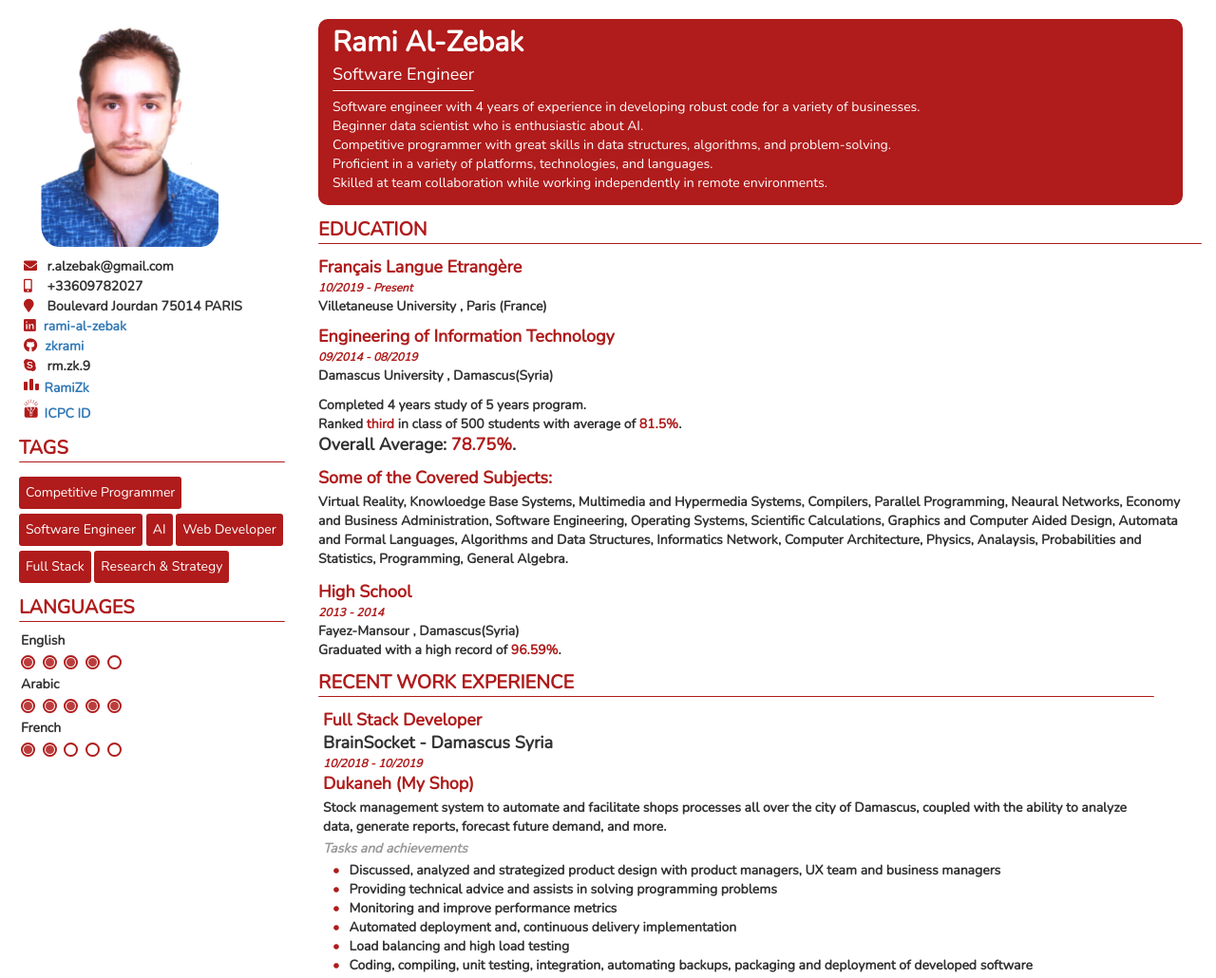
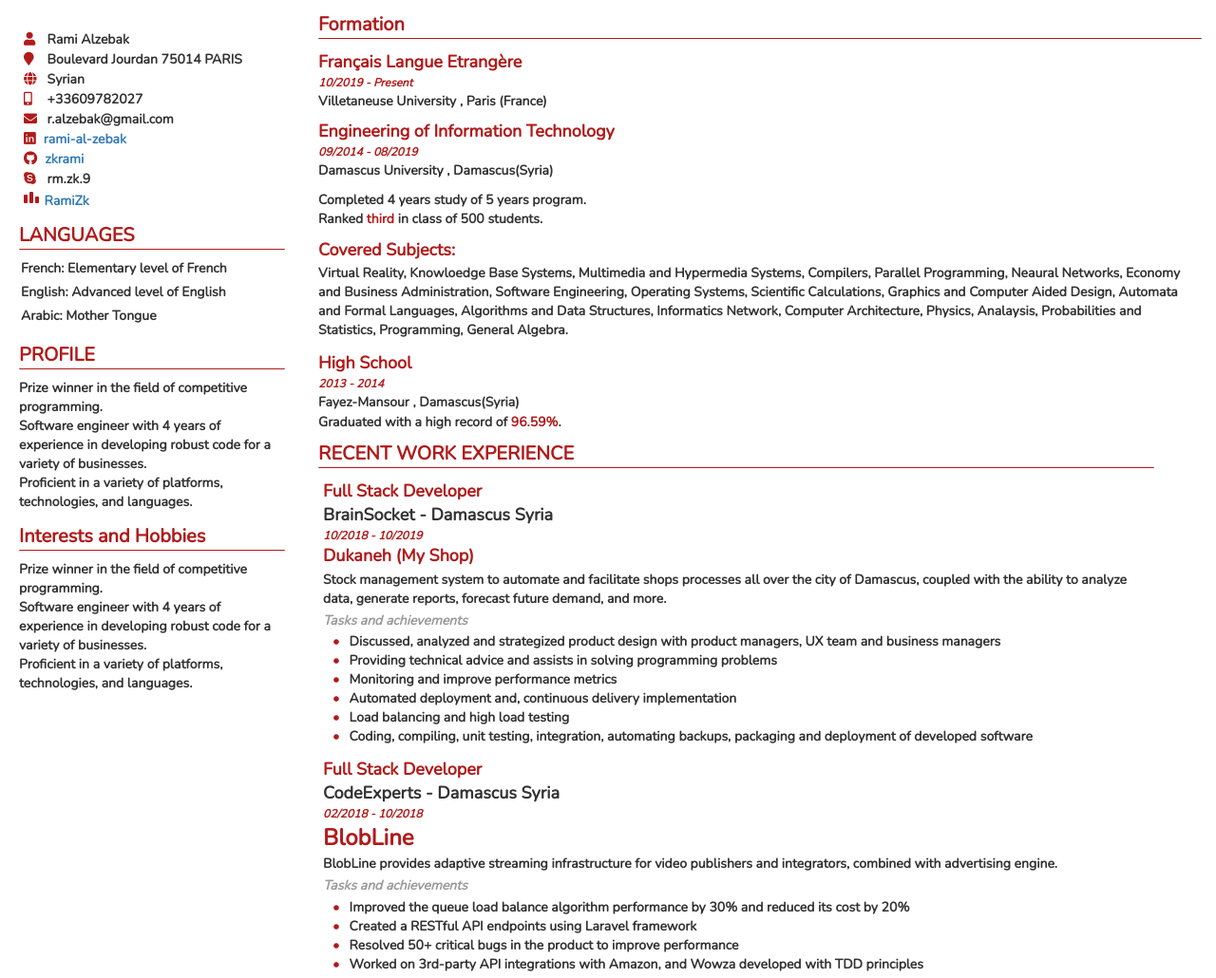
Before and after one commit to zkrami/myresume, a website: page index.html in a window 1280 px wide. Shown: the top 1030 px of the page at 95% size. Drawn offline with nearby package versions, Linux system fonts and the light colour scheme.

Commit message:
schoalship

```diff
--- a/index.html
+++ b/index.html
@@ -412,20 +412,28 @@
 
                     <div class="row">
                         <div class="img-wrapper squared col-md-8 col-xs-4  col-md-offset-1">
-                            <img class="personal img-responsive " src="personal.jpg" alt="Rami Al-Zebak"
-                                title="Rami Al-Zebak" />
+                            <!-- <img class="personal img-responsive " src="personal.jpg" alt="Rami Al-Zebak"
+                                title="Rami Al-Zebak" /> -->
                         </div>
                         <div class="contact-tags-wrapper  col-md-12  col-xs-7 col-xs-offset-1 col-md-offset-0  p-0">
                             <div class="contact-wrapper">
                                 <div class="content-item">
-                                    <span class="fa fa-envelope"></span> r.alzebak@gmail.com
+                                    <span class="fa fa-user"></span> Rami Alzebak
+                                </div>
+                                <div class="content-item">
+                                    <span class="fa fa-map-marker"></span> Boulevard Jourdan 75014 PARIS
+                                </div>
+                                <div class="content-item">
+                                    <span class="fa fa-globe"></span> Syrian
                                 </div>
                                 <div class="content-item">
                                     <span class="fa fa-mobile-alt"></span> +33609782027
                                 </div>
                                 <div class="content-item">
-                                    <span class="fa fa-map-marker"></span> Boulevard Jourdan 75014 PARIS
+                                    <span class="fa fa-envelope"></span> r.alzebak@gmail.com
                                 </div>
+
+
                                 <div class="content-item">
                                     <a target="_blank" href="https://www.linkedin.com/in/rami-al-zebak-7b9652105/">
                                         <span class="fab fa-linkedin"></span> rami-al-zebak</a>
@@ -448,7 +456,7 @@
                                     </a>
                                 </div>
 
-                                <div class="content-item">
+                                <div class="content-item d-none">
                                     <a target="_blank" href="https://icpc.baylor.edu/ICPCID/5ZT7EBDYZOHQ">
                                         <span class="icpc-icon"></span>
                                         ICPC ID
@@ -457,18 +465,7 @@
 
 
                             </div>
-                            <div class="tags-wrapper ">
-                                <h3 class="section-title">TAGS</h3>
-                                <div class="tag-wrapper">
-                                    <div class="tag">Competitive Programmer</div>
-                                    <div class="tag">Software Engineer</div>
-                                    <div class="tag">AI</div>
-                                    <div class="tag">Web Developer</div>
-                                    <div class="tag">Full Stack</div>
-                                    <div class="tag">Research & Strategy</div>
 
-                                </div>
-                            </div>
                         </div>
 
 
@@ -515,72 +512,36 @@
                 <section class="language-section section ">
                     <h3 class="section-title">LANGUAGES</h3>
                     <div class="language-item">
-                        <label class="language-label">English</label>
-                        <div class="language-circle-container">
-                            <div class="language-circle active">
-                                <div></div>
-                            </div>
-                            <div class="language-circle active">
-                                <div></div>
-                            </div>
-                            <div class="language-circle active">
-                                <div></div>
-                            </div>
-                            <div class="language-circle active">
-                                <div></div>
-                            </div>
-                            <div class="language-circle ">
-                                <div></div>
-                            </div>
-                        </div>
+                        <label class="language-label "> <span>French:</span> Elementary level of French </label>
+                        <label class="language-label "> <span>English:</span> Advanced level of English </label>
+                        <label class="language-label "> <span>Arabic:</span> Mother Tongue </label>
+
                     </div>
-                    <div class="language-item">
-                        <label class="language-label">Arabic</label>
-                        <div class="language-circle-container">
 
-                            <div class="language-circle active">
-                                <div></div>
-                            </div>
-                            <div class="language-circle active">
-                                <div></div>
-                            </div>
-                            <div class="language-circle active">
-                                <div></div>
-                            </div>
-                            <div class="language-circle active">
-                                <div></div>
-                            </div>
-                            <div class="language-circle active">
-                                <div></div>
-                            </div>
-                        </div>
-                    </div>
-                    <div class="language-item">
-                        <label class="language-label">French</label>
-                        <div class="language-circle-container">
+                </section>
+                <section class="section ">
+                    <h3 class="section-title">PROFILE</h3>
+                    <p class="">
+                        <b>Prize winner in the field of competitive programming.<br />
+                            Software engineer with 4 years of experience in developing robust code for a variety of
+                            businesses.<br />
+                            Proficient in a variety of platforms, technologies, and languages.</b>
 
-                            <div class="language-circle active">
-                                <div></div>
-                            </div>
-                            <div class="language-circle active">
-                                <div></div>
-                            </div>
-                            <div class="language-circle ">
-                                <div></div>
-                            </div>
-                            <div class="language-circle ">
-                                <div></div>
-                            </div>
-                            <div class="language-circle ">
-                                <div></div>
-                            </div>
-                        </div>
-                    </div>
+                    </p>
                 </section>
+                <section class="section ">
+                    <h3 class="section-title">Interests and Hobbies </h3>
+                    <p class="">
+                        <b>Prize winner in the field of competitive programming.<br />
+                            Software engineer with 4 years of experience in developing robust code for a variety of
+                            businesses.<br />
+                            Proficient in a variety of platforms, technologies, and languages.</b>
 
+                    </p>
+                </section>
             </div>
             <div class=" col-xs-12 col-md-9 content-row">
-
+                <!--
                 <div class="row intro-row d-none d-md-block">
 
                     <div class="intro">
@@ -598,12 +559,12 @@
                             Skilled at team collaboration while working independently in remote environments.
                         </p>
                     </div>
-                </div>
+                </div> -->
 
                 <div class="row content">
                     <section class="section education-section ">
 
-                        <h3 class="section-title">EDUCATION</h3>
+                        <h3 class="section-title">Formation</h3>
                         <section class="education-item">
                             <h4 class="sub-title">Français Langue Etrangère </h4>
                             <h6 class="date">10/2019 - Present</h6>
@@ -616,12 +577,10 @@
                             <div class="padder"></div>
                             <h5 class="name-title "> Completed 4 years study of 5 years program. </h5>
                             <h5 class="name-title"> Ranked <span class="main-color">third</span> in class of 500
-                                students
-                                with average of <span class="main-color">81.5%</span>.</h5>
-                            <h4 class="name-title"> Overall Average: <span class="main-color">78.75%</span>.</h4>
+                                students.</h5>
 
 
-                            <h4 class="sub-title">Some of the Covered Subjects: </h4>
+                            <h4 class="sub-title">Covered Subjects: </h4>
                             <p class="desc">
                                 Virtual Reality, Knowloedge Base Systems, Multimedia and Hypermedia Systems, Compilers,
                                 Parallel Programming, Neaural Networks, Economy and Business Administration, Software
@@ -635,7 +594,8 @@
                             <h4 class="sub-title">High School</h4>
                             <h6 class="date">2013 - 2014</h6>
                             <h5 class="name-title"> Fayez-Mansour , Damascus(Syria)</h5>
-                            <h5 class="name-title">Graduated with a high record of <span class="main-color">96.59%</span>.</h5>
+                            <h5 class="name-title">Graduated with a high record of <span
+                                    class="main-color">96.59%</span>.</h5>
 
 
                         </section>
```
